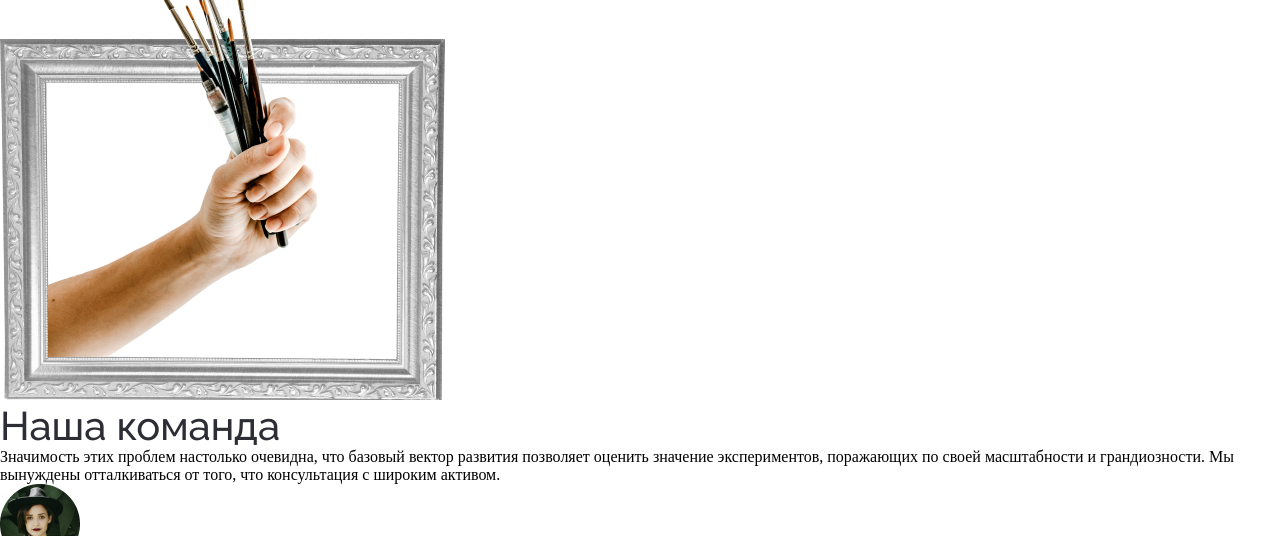
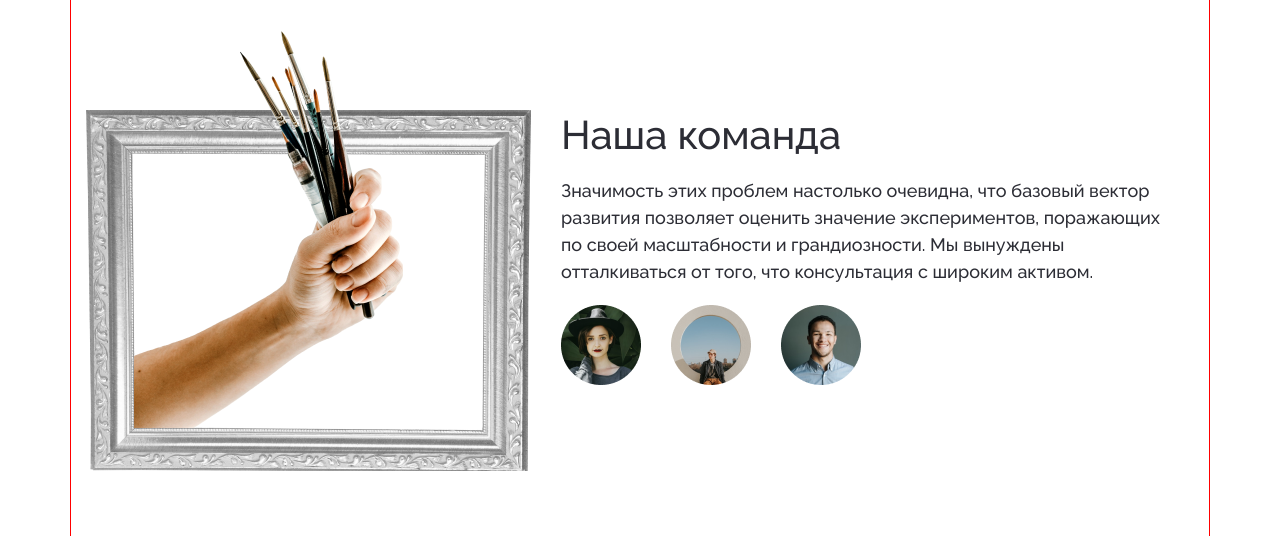
Before and after one commit to AdelZinnurova/House, a plain HTML site: page index.html in a window 1280 px wide. Shown: the part 2950-3486 px from the top of the page. Drawn offline with Linux system fonts and the light colour scheme.

Commit message:
css section 4

```diff
--- a/index.html
+++ b/index.html
@@ -125,16 +125,22 @@
         </div>
     </section>
     <section>
-        <img src="./assets/img/Picture-img.png" alt="Picture-img">
-        <h2>Наша команда</h2>
-        <p>Значимость этих проблем настолько очевидна, что базовый вектор развития позволяет оценить значение
-            экспериментов, поражающих по своей масштабности и грандиозности. Мы вынуждены отталкиваться от того, что
-            консультация с широким активом.</p>
-        <ul>
-            <li><img src="./assets/img/Person-img-1.png" alt="Person-img"></li>
-            <li><img src="./assets/img/Person-img-2.png" alt="Person-img"></li>
-            <li><img src="./assets/img/Person-img-3.png" alt="Person-img"></li>
-        </ul>
+        <div class="container">
+            <div class="last-section">
+                <img class="last-img" src="./assets/img/Picture-img.png" alt="Picture-img">
+                <div class="team">
+                    <h2>Наша команда</h2>
+                    <p class="last-text">Значимость этих проблем настолько очевидна, что базовый вектор развития позволяет оценить значение
+                        экспериментов, поражающих <br>по своей масштабности и грандиозности. Мы вынуждены <br> отталкиваться от того,
+                        что консультация с широким активом.</p>
+                    <ul class="last-list">
+                        <li><img src="./assets/img/Person-img-1.png" alt="Person-img"></li>
+                        <li><img src="./assets/img/Person-img-2.png" alt="Person-img"></li>
+                        <li><img src="./assets/img/Person-img-3.png" alt="Person-img"></li>
+                    </ul>
+                </div>
+            </div>
+        </div>
     </section>
     <footer>
         <img src="./assets/img/Logo.svg" alt="Logo">
--- a/style.css
+++ b/style.css
@@ -219,8 +219,10 @@ article > img {
   background-size: no-repeat;
   background-position: center;
   background-size: cover;
-  max-width: 1440px;
-  max-height: 574px;
+  /* width: 100%;
+  height: 100%; */
+  /* max-width: 1440px;
+  max-height: 574px; */
   position: absolute;
   z-index: -1;
 }
@@ -272,3 +274,36 @@ article > img {
 
   cursor: pointer;
 }
+
+/* Стили для четвертой секции */
+
+.last-section {
+  display: flex;
+  justify-content: space-between;
+  align-items: center;
+  gap: 30px;
+}
+.team {
+  display: flex;
+  flex-direction: column;
+  justify-content: center;
+}
+
+.last-img{
+  margin: 70px 0;
+}
+
+.last-list {
+  list-style-type: none;
+  display: flex;
+  gap: 30px;
+}
+
+.last-text {
+  font-family: "Raleway", sans-serif;
+  font-weight: 500;
+  font-size: 18px;
+  line-height: 1.5;
+  color: #2c2d35;
+  margin: 20px 0;
+}
```
